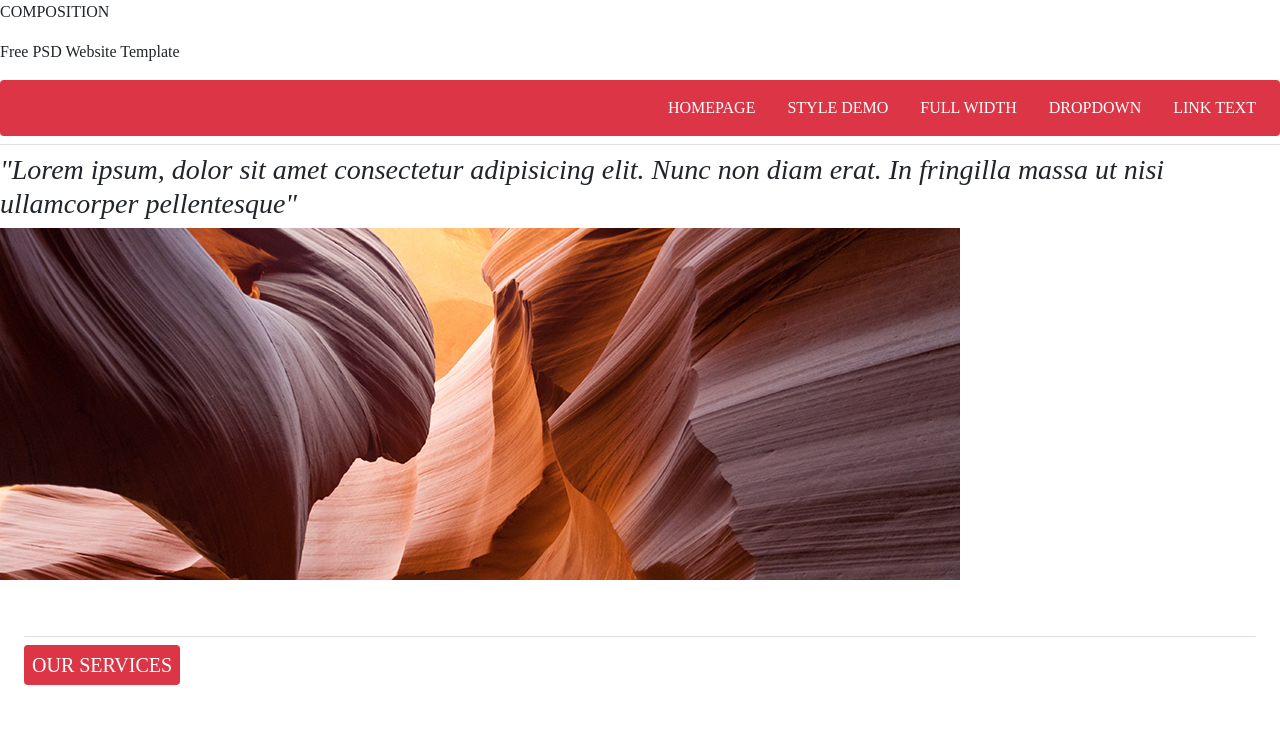
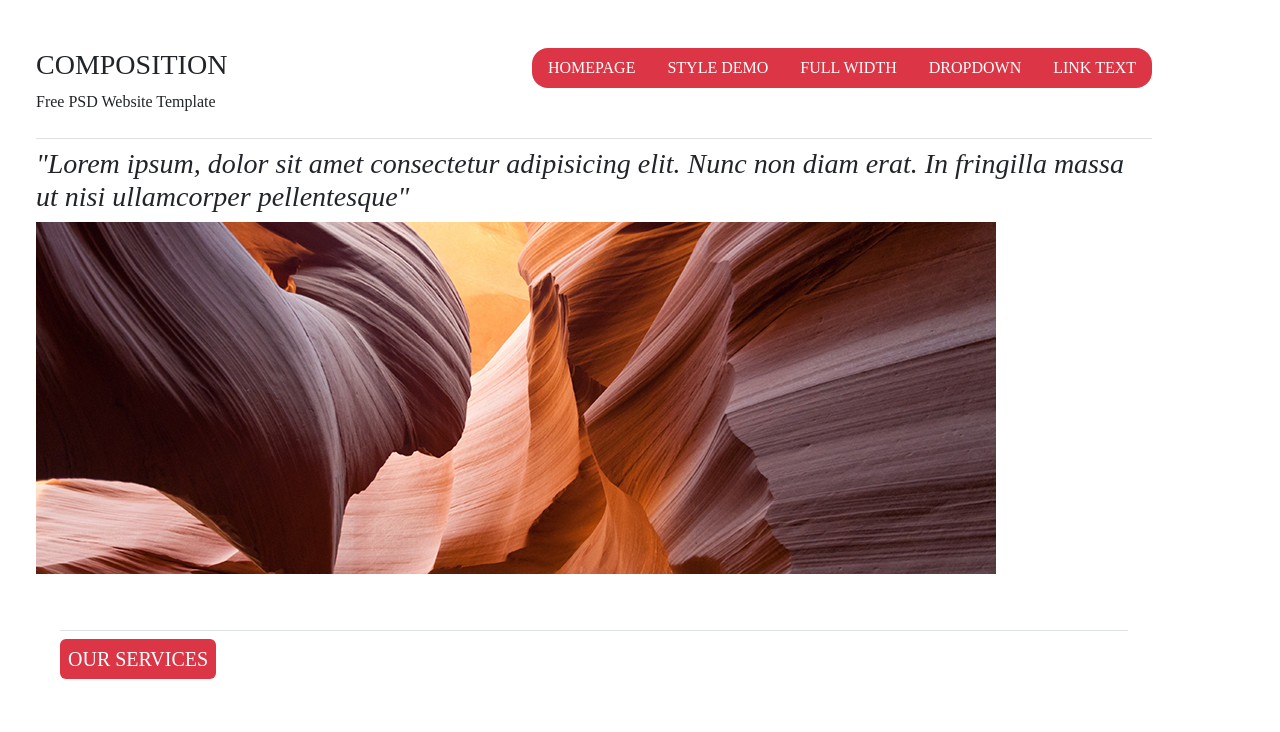
Before and after one commit to akishajae/m06pr04_bootstrap, a plain HTML site: page index.html in a window 1280 px wide. Shown: the top 732 px of the page. Drawn offline with nearby package versions, Linux system fonts and the light colour scheme.

Commit message:
improved a few elements

```diff
--- a/index.html
+++ b/index.html
@@ -7,22 +7,27 @@
     <title>Document</title>
     <link href="css/bootstrap.min.css" rel="stylesheet" media="screen">
     <meta name="viewport" content="width=device-width, initial-scale=1">
-    <script src="js/jquery.min.js"></script>
+    <!-- <script src="js/jquery.min.js"></script>
     <script src="js/popper.min.js"></script>
-    <script src="js/bootstrap.min.js"></script>
+    <script src="js/bootstrap.min.js"></script> -->
+    <link href="https://cdn.jsdelivr.net/npm/bootstrap@5.3.3/dist/css/bootstrap.min.css" rel="stylesheet"
+        integrity="sha384-QWTKZyjpPEjISv5WaRU9OFeRpok6YctnYmDr5pNlyT2bRjXh0JMhjY6hW+ALEwIH" crossorigin="anonymous">
+    <script src="https://cdn.jsdelivr.net/npm/bootstrap@5.3.3/dist/js/bootstrap.bundle.min.js"
+        integrity="sha384-YvpcrYf0tY3lHB60NNkmXc5s9fDVZLESaAA55NDzOxhy9GkcIdslK1eN7N6jIeHz" crossorigin="anonymous"
+        defer></script>
 
 </head>
 
-<body style="font-family: 'Times New Roman', Times, serif;">
+<body style="font-family: italic" class="container-md my-5 mx-4">
 
-    <header>
+    <header class="d-flex justify-content-between ">
         <div>
-            <p>COMPOSITION</p>
+            <h3>COMPOSITION</h3>
             <p>Free PSD Website Template</p>
         </div>
 
         <nav>
-            <ul class="nav justify-content-end bg-danger rounded text-white text-center p-2">
+            <ul class="nav justify-content-end bg-danger text-white text-center rounded-4">
                 <li class="nav-item">
                     <a class="nav-link active text-white" aria-current="page" href="#">HOMEPAGE</a>
                 </li>
```
